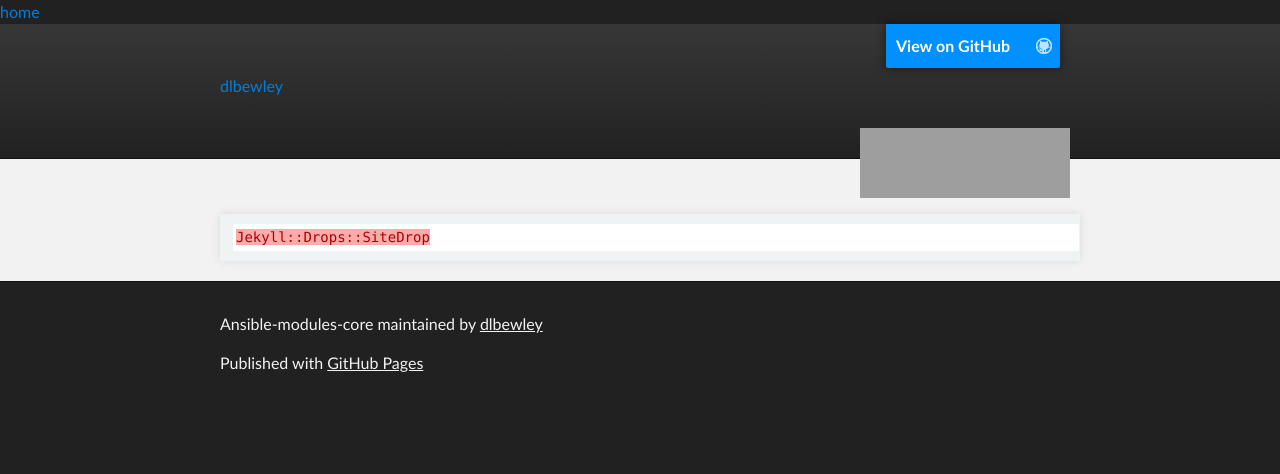
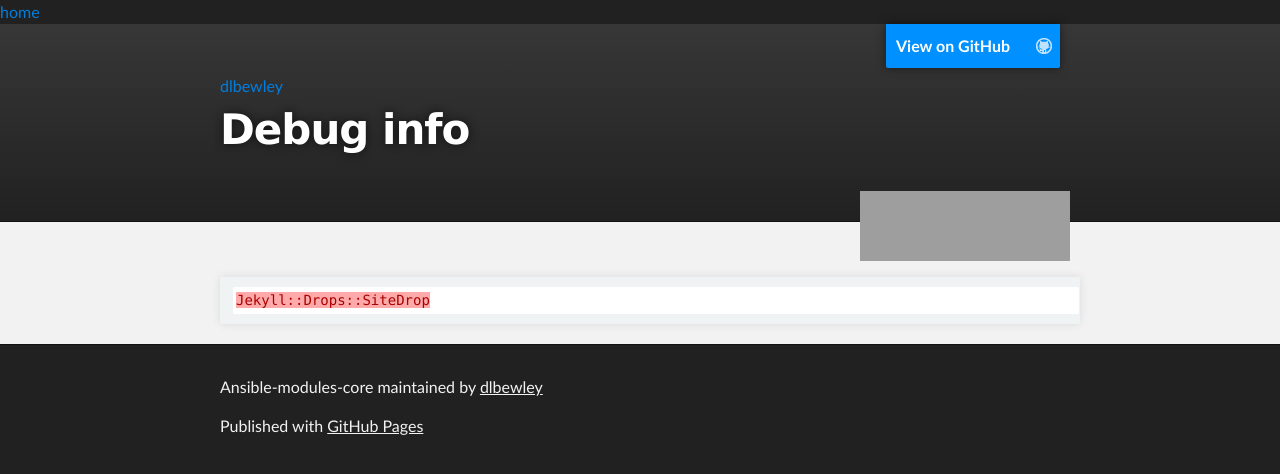
Before and after one commit to dlbewley/dlbewley.github.io, a Jekyll site: the page built from _posts/2014-11-11-debug.md, in a window 1280 px wide. Shown: the top 474 px of the page. Built offline with Jekyll 4.4.1, drawn with Linux system fonts in a browser that asks for light colours; the repository's description, which GitHub fills in, is left out.

Commit message:
YMbo9iaFPKPWzZ623Zfe

```diff
--- a/_includes/header_slate.html
+++ b/_includes/header_slate.html
@@ -3,7 +3,7 @@
         <header class="inner">
           <a id="owner_link"    href="{{ site.github.owner_url }}">{{site.github.owner_name}}</a>
           <a id="forkme_banner" href="{{ site.github.url }}">View on GitHub</a>
-          <h1 id="project_title"  >{{ project_title }}  </h1>
+          <h1 id="project_title"  >{% if page.title %}{{ page.title }}{% endif %} {{ project_title }}  </h1>
           <h2 id="project_tagline">{{ project_tagline }}</h2>
             <section id="downloads">
               <a class="zip_download_link" href="{{ site.github.zip_url }}">Download this project as a .zip file</a>
```
